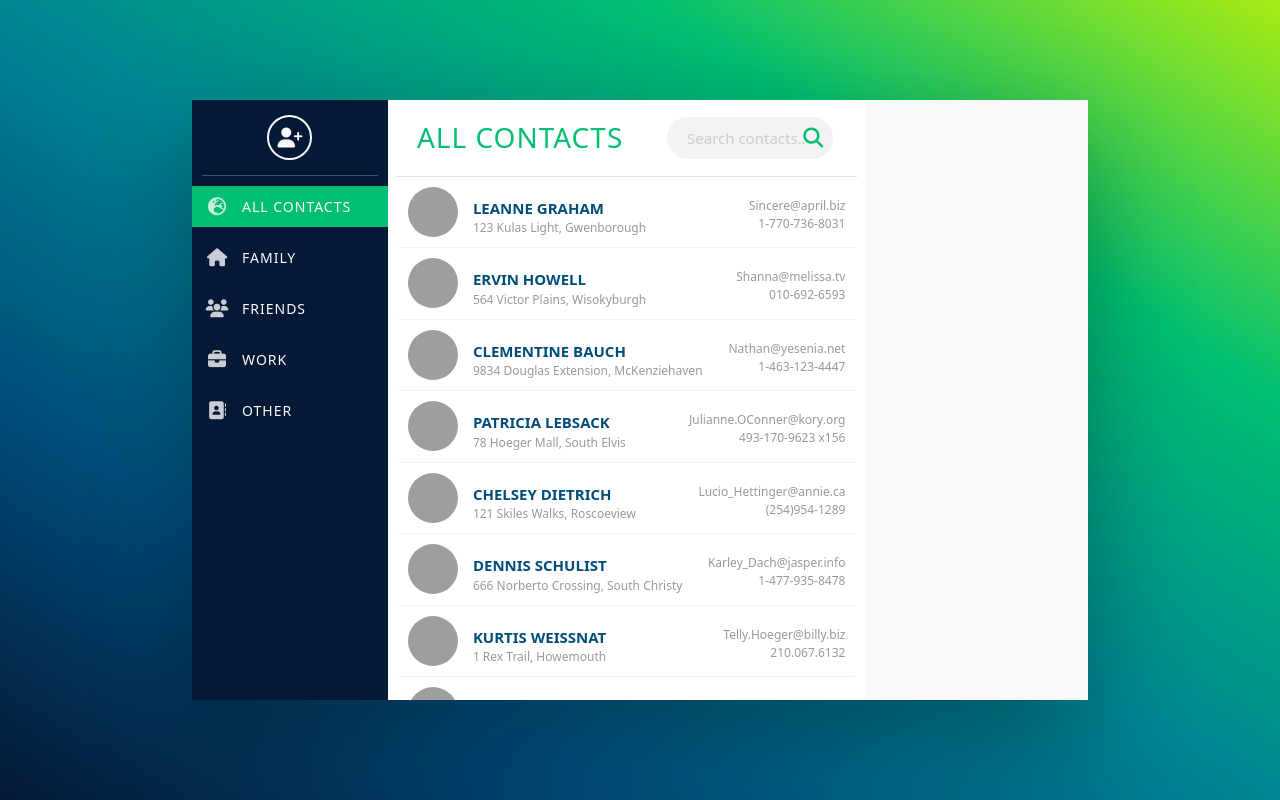
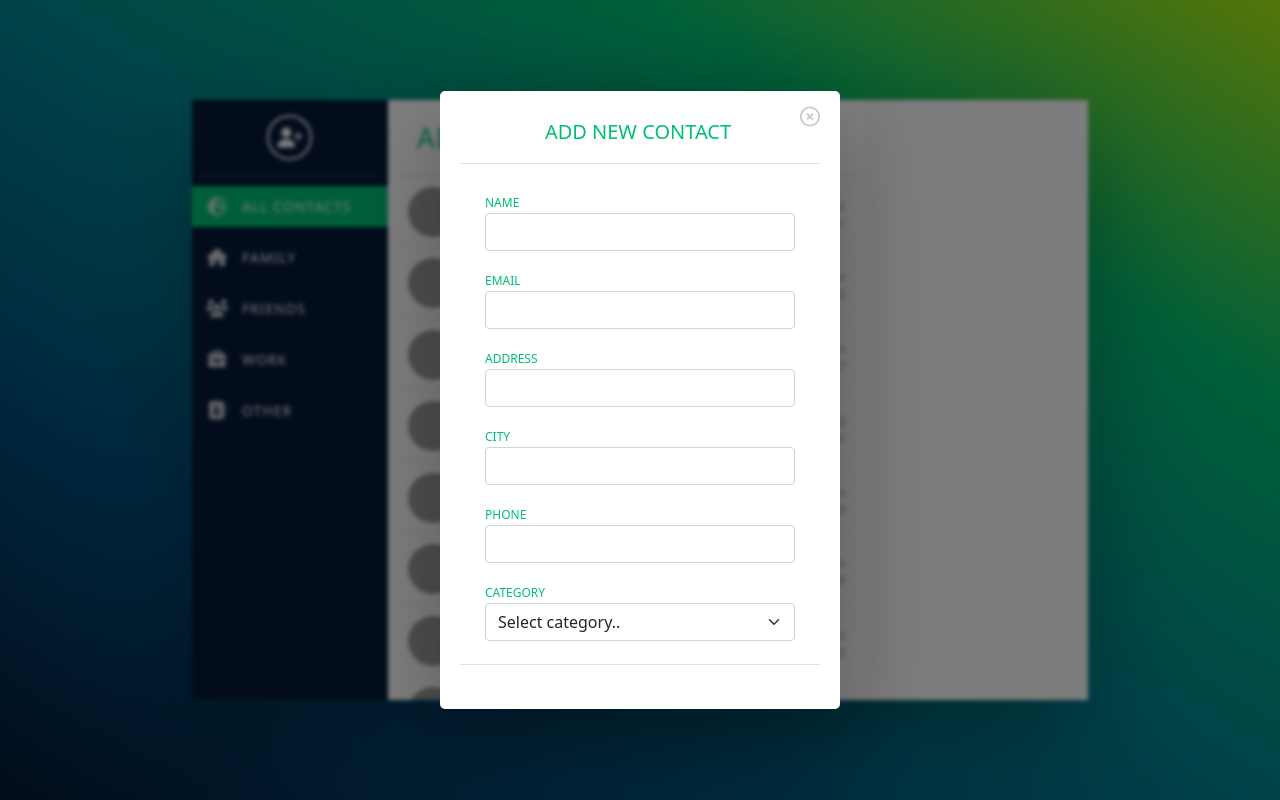
Before and after one commit to marichka-offen/phone-book, a Vue app: page / in a window 1280 px wide. Both pictures are taken after a click on the button 289 px from the left and 137 px from the top of the page. Built offline with nearby package versions, Linux system fonts and the light colour scheme; grey boxes are pictures that could not be loaded.

Commit message:
Added modal to Sidebar

```diff
--- a/src/components/Modal.vue
+++ b/src/components/Modal.vue
@@ -58,7 +58,7 @@ $color-grey-light-4: #ccc;
   &-container {
     width: 400px;
     margin: 0 auto;
-    padding: 10px 25px 20px;
+    padding: 10px 20px 20px;
     background-color: #fff;
     border-radius: 5px;
     box-shadow: 0 2rem 6rem rgba(0, 0, 0, 0.3);
@@ -72,7 +72,6 @@ $color-grey-light-4: #ccc;
     color: $primary-color;
   }
   &-body {
-    margin: 20px 0;
     max-height: 500px;
     overflow-y: auto;
     padding: 10px;
--- a/src/components/Sidebar.vue
+++ b/src/components/Sidebar.vue
@@ -1,9 +1,13 @@
 <template>
   <div id="left-drawer">
     <div class="d-flex justify-content-center">
-      <button class="add-user-btn">
+      <button class="add-user-btn" @click="openModal = true">
         <i class="fas fa-user-plus"></i>
       </button>
+      <modal v-if="openModal" @close="openModal = false">
+        <p slot="header">Add New Contact</p>
+        <add-contact-form slot="body" />
+      </modal>
     </div>
     <hr class="divider" />
     <div class="nav-links">
@@ -28,7 +32,20 @@
 </template>
 
 <script>
-export default {}
+import Modal from "@/components/Modal"
+import AddContactForm from "@/components/AddContactForm.vue"
+
+export default {
+  data() {
+    return {
+      openModal: false
+    }
+  },
+  components: {
+    Modal,
+    AddContactForm
+  }
+}
 </script>
 
 <style lang="scss" scoped>
```
